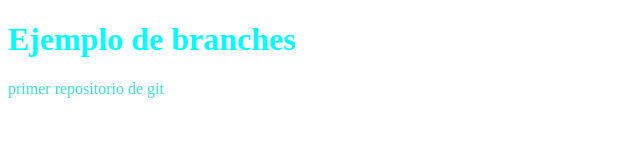
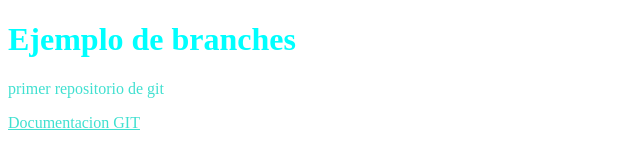
Before and after one commit to Eduar2diaz/PruebaGIT, a plain HTML site: page index.html in a window 1280 px wide. Shown: the whole page, without its empty margins (0-640 px from the left). Drawn offline with Linux system fonts and the light colour scheme.

Commit message:
Añade enlace

```diff
--- a/index.html
+++ b/index.html
@@ -10,5 +10,6 @@
 <body>
     <h1> Ejemplo de branches</h1>
     <p>primer repositorio de git</p>
+    <a href="https://git-scm.com/doc">Documentacion GIT</a>
 </body>
 </html>
--- a/style.css
+++ b/style.css
@@ -2,6 +2,6 @@ h1{
     color: aqua;
 }
 
-p{
+p, a{
     color: turquoise;
 }
```
